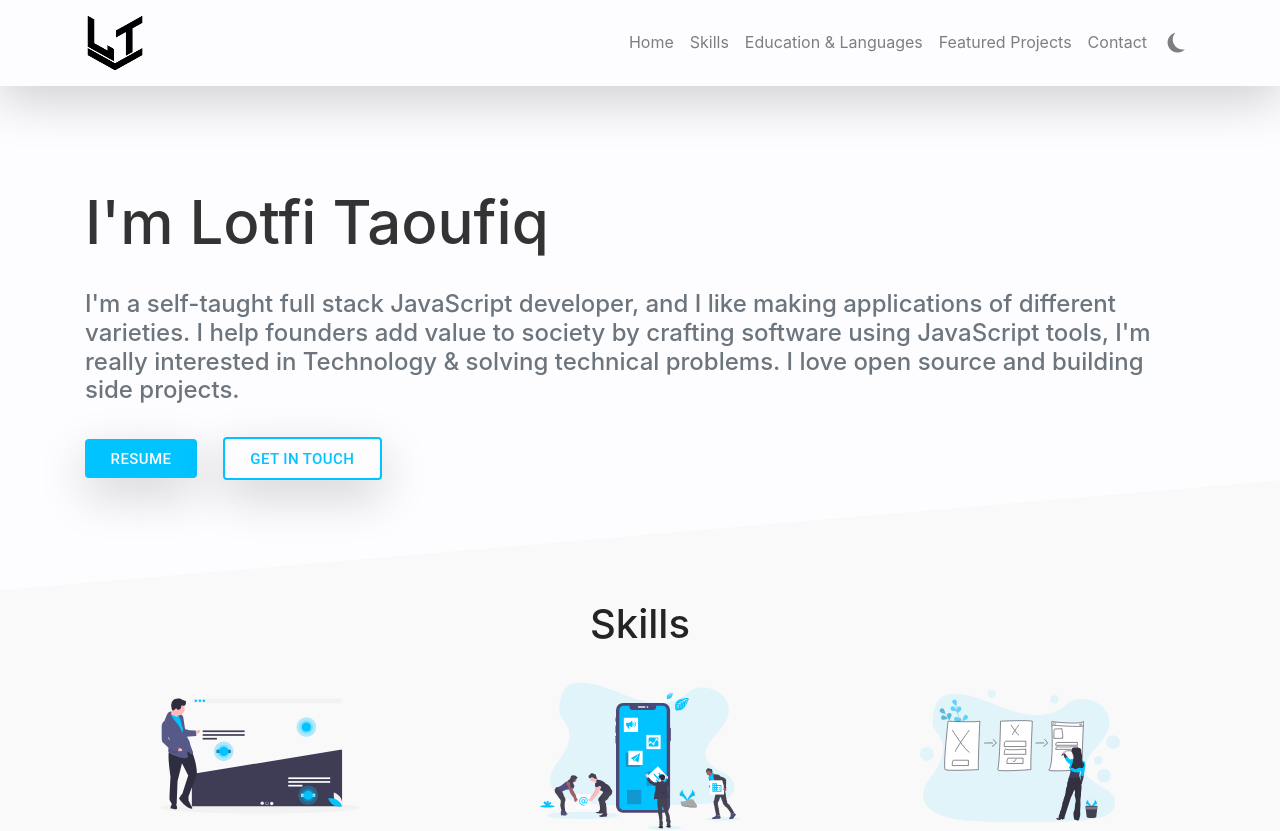
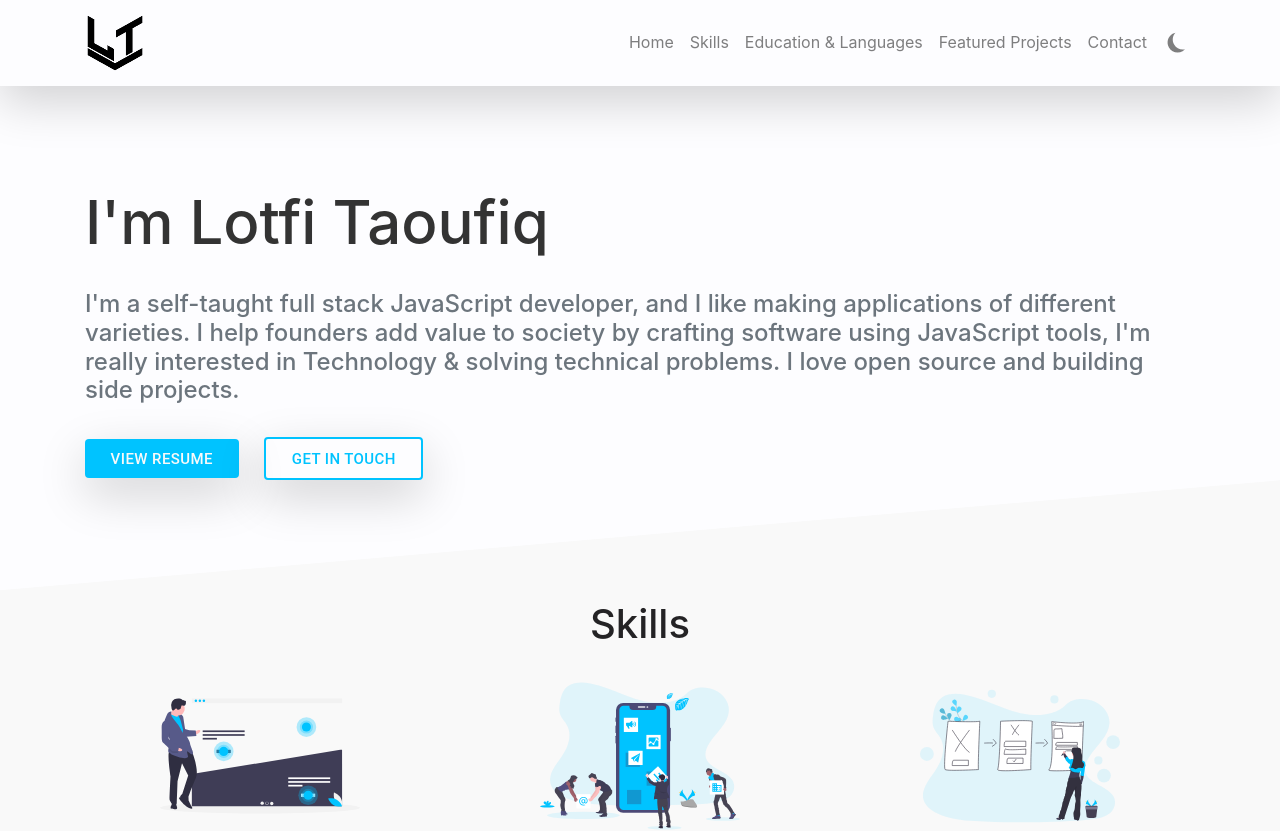
Before and after one commit to tao101/portfolio-v1, a React (Create React App) app: page / in a window 1280 px wide. Shown: the top 831 px of the page. Built offline with nearby package versions, Linux system fonts and the light colour scheme.

Commit message:
feat : changed the button txt

```diff
--- a/src/componenets/Intro.js
+++ b/src/componenets/Intro.js
@@ -40,7 +40,7 @@ export default class Intro extends React.Component {
               className="button shadow-lg "
               href={resumeUrl}
             >
-              Resume
+              View resume
             </Button>
             <Button
               variant="contained"
```
